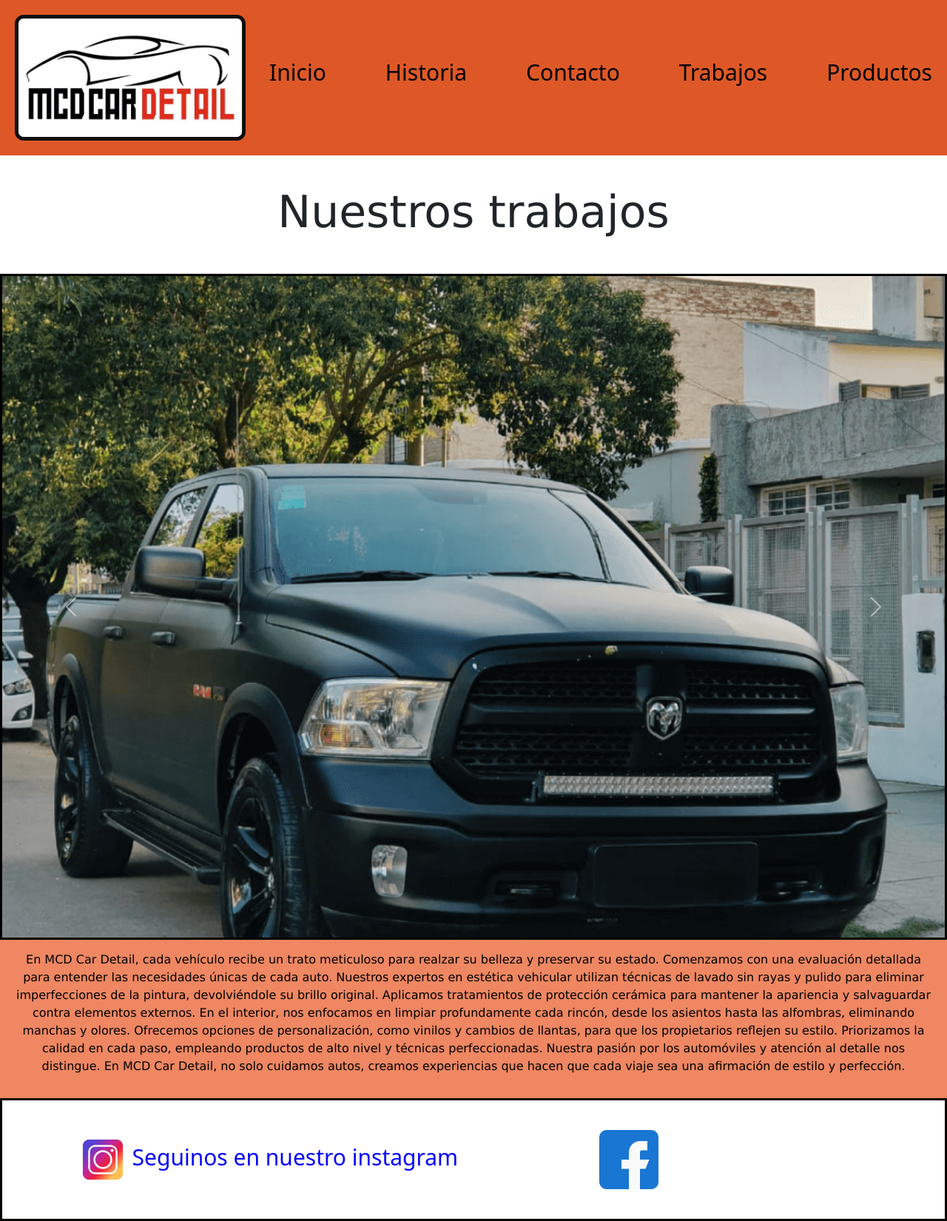
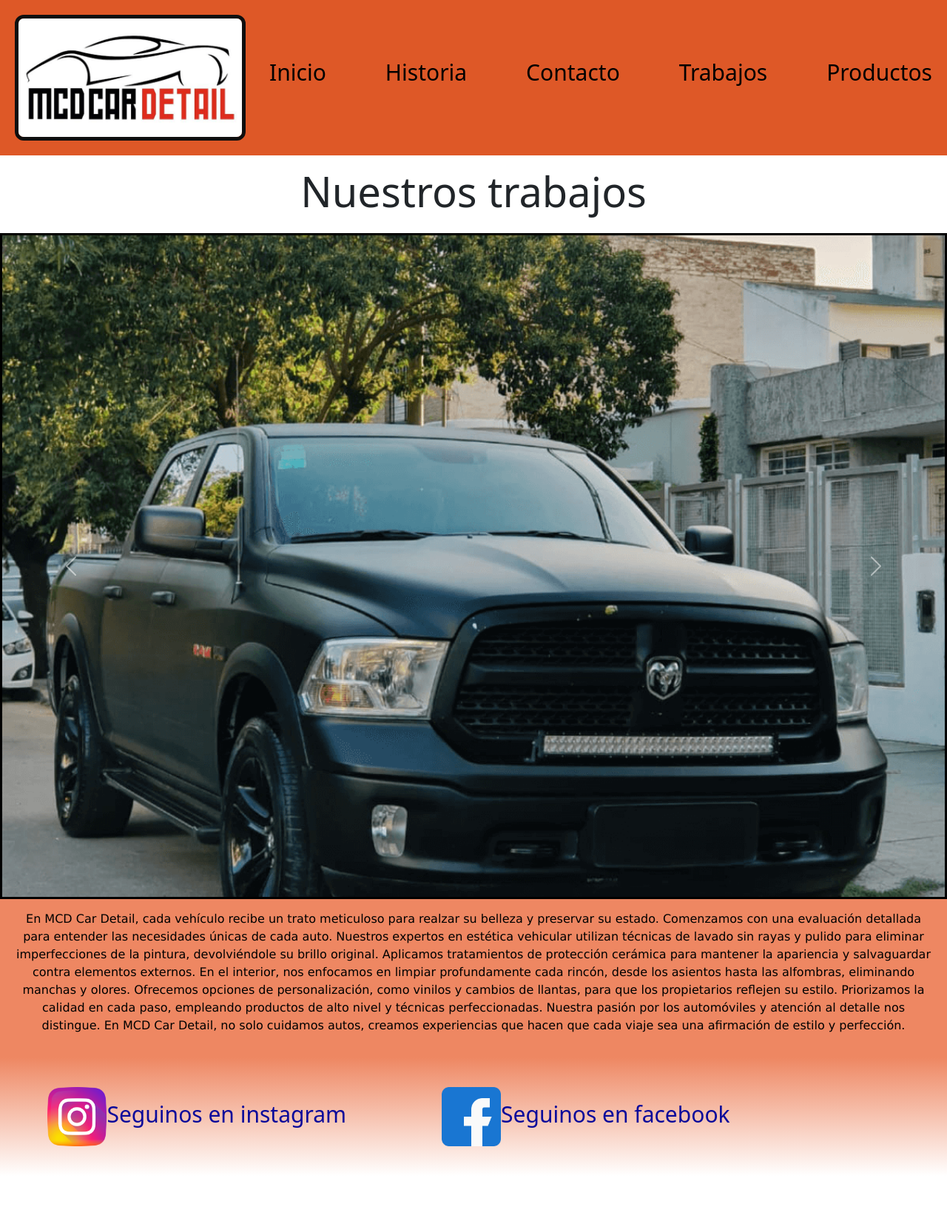
Before and after one commit to ezecataneo/cardetail, a website: page pages/trabajos.html in a window 1280 px wide. Shown: the whole page at 74% size. After the commit the page ends 1589 px from the top, so only its background shows below. Drawn offline with nearby package versions, Linux system fonts and the light colour scheme; grey boxes are pictures that could not be loaded.

Commit message:
se modifico estilos de footer y se agrego animacion al h1 de de index

```diff
--- a/pages/trabajos.html
+++ b/pages/trabajos.html
@@ -69,8 +69,8 @@
     <!---pie de pagina web-->
     <footer>
       <div class="div_footer">
-        <a href="https://www.instagram.com/mcdcardetail/" target="_blank"><img src="../images/iconoinsta.png" alt="img_insta">Seguinos en nuestro instagram</a>
-        <a href="https://www.facebook.com/profile.php?id=100063661537643" target="_blank"><img src="../images/facebook.png" alt="img_facebook" ></a>
+        <a href="https://www.instagram.com/mcdcardetail/" target="_blank"><img src="../images/instagram.png" alt="img_insta">Seguinos en instagram</a>
+        <a href="https://www.facebook.com/profile.php?id=100063661537643" target="_blank"><img src="../images/facebook.png" alt="img_facebook" >Seguinos en facebook</a>
         <iframe src="https://www.google.com/maps/embed?pb=!1m18!1m12!1m3!1d3403.8397526391864!2d-64.18706016695872!3d-31.44607828205167!2m3!1f0!2f0!3f0!3m2!1i1024!2i768!4f13.1!3m3!1m2!1s0x9432a2faea4c0305%3A0x4789e490eb7cca62!2sVillanueva%202930%2C%20X5016KOF%20C%C3%B3rdoba!5e0!3m2!1ses-419!2sar!4v1688342441735!5m2!1ses-419!2sar" width="600" height="450" style="border:0;" allowfullscreen="" loading="lazy" referrerpolicy="no-referrer-when-downgrade"></iframe>
     </div>
     </footer>
--- a/scss/components/_footer.scss
+++ b/scss/components/_footer.scss
@@ -1,4 +1,5 @@
 .div_footer {
+    background-image: linear-gradient($color_secundario,#ffffff);
     display: flex;
     padding: 30px;
     color: #e9e5e3;
@@ -6,10 +7,9 @@
     justify-content: space-around;
     align-items: center;
     gap: 60px;
-    border: #050100 solid 3px;
       & a {
         text-decoration: none;
-        color: #0606fb;
+        color: #09099a;
     }
       & iframe{
         width: 100px;
@@ -20,6 +20,3 @@
         height: 80px;
     }
 }
-footer{
-  background-image: linear-gradient(to left $color_primario,$color_secundario,#ffffff);
-}
--- a/scss/components/_navbar.scss
+++ b/scss/components/_navbar.scss
@@ -3,7 +3,7 @@
     padding: 20px;
     justify-content: center;
     align-items: center;
-    background: $color_primario;
+    background:$color_primario;
       .nav_list {
         list-style-type: none;
         gap: 80px;
--- a/scss/layout/_index.scss
+++ b/scss/layout/_index.scss
@@ -1,10 +1,32 @@
 .section_one_index {
-    background-image: linear-gradient(to left $color_primario,$color_secundario,#ffffff);
+    background-color: #ffffff;
     font-size: 25px;
     color: #000000;
     text-align: center;
     padding: 15px;
+    h1{
+        animation-name: title_move;
+        animation-iteration-count: infinite;
+        animation-timing-function: linear;
+        animation-duration: 3s;
+        animation-delay: 0s;
+    }
 }
+
+@keyframes title_move {
+    0% {
+        transform: translateX(0px);
+    }
+    50% {
+        transform: translateX(40px);
+    }
+    100% {
+        transform: translateX(0);
+    }
+
+}
+
+
 
 .section_two_index {
     background-color: $color_secundario;
--- a/scss/layout/_trabajos.scss
+++ b/scss/layout/_trabajos.scss
@@ -6,11 +6,9 @@
     border: solid #000000 3px;
 }
 
-.display-4 {
+.display-4{
     text-align: center;
-    font-size: 60px;
-    font-family: Verdana, Geneva, Tahoma, sans-serif;
-    padding: 40px;
+    padding: 15px;
 }
 
 .texto_main_trabajos {
```
Also changed, not shown: index.html (+2 -2 lines), pages/contacto.html (+2 -2 lines), pages/historia.html (+2 -2 lines), pages/productos.html (+2 -2 lines), css/style.css, images/iconoinsta.png (deleted), images/instagram.png (added), scss/base/_utilidades.scss (line endings or trailing spaces), 1 other file.
